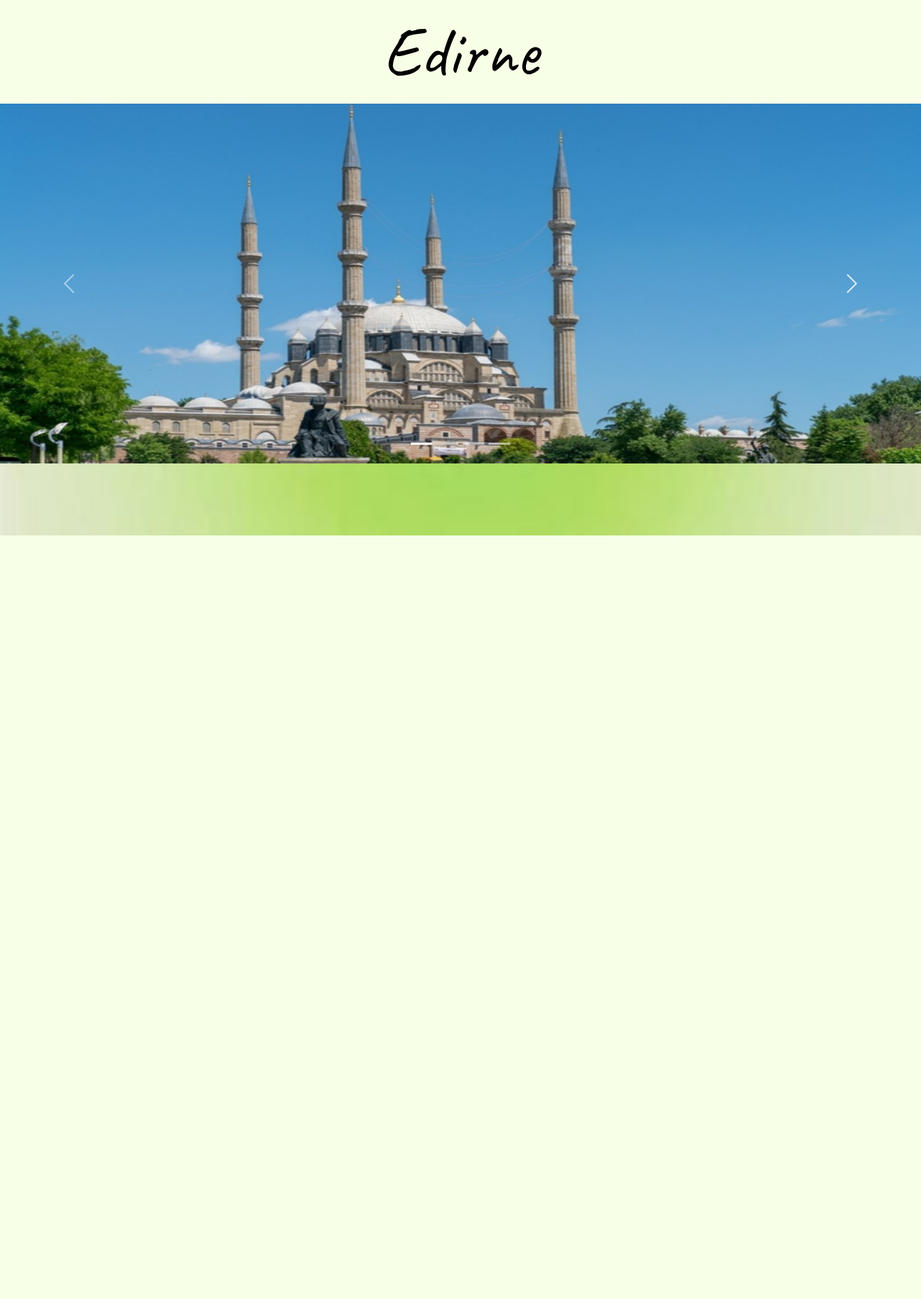
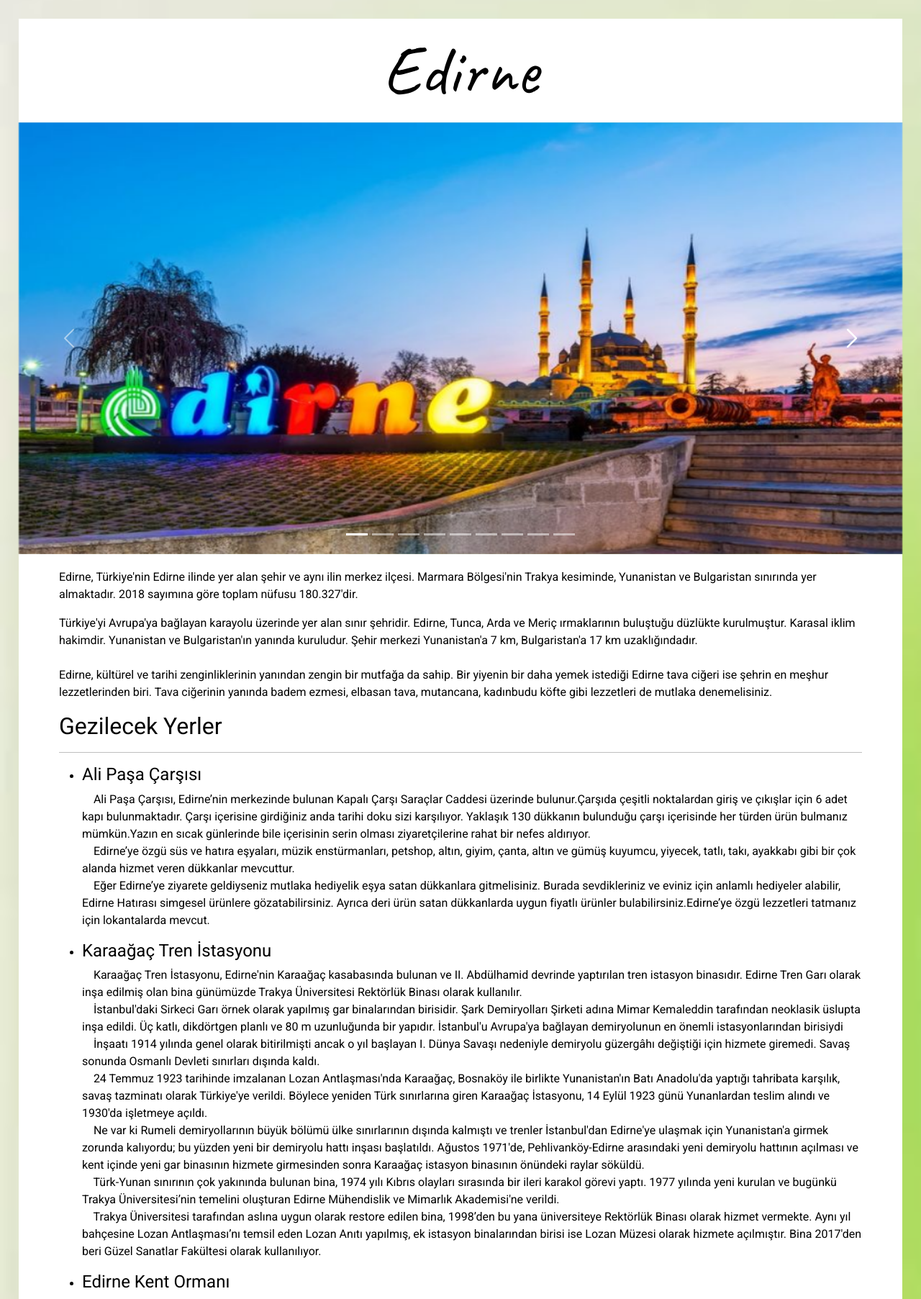
Before and after one commit to edaeren/Web-Teknolojileri-Proje-devi, a PHP site: page /Sehrim.html in a window 1280 px wide. Shown: the part 56-1861 px from the top of the page at 72% size. Before the commit the page ends 800 px from the top, so only its background shows below. Run offline with PHP 8.4, Linux system fonts and the light colour scheme.

Commit message:
Şehrim sayfası tamamlandı

```diff
--- a/WebTekno.proje/Sehrim.html
+++ b/WebTekno.proje/Sehrim.html
@@ -13,6 +13,8 @@
         integrity="sha384-wEmeIV1mKuiNpC+IOBjI7aAzPcEZeedi5yW5f2yOq55WWLwNGmvvx4Um1vskeMj0" crossorigin="anonymous">
     <link rel="preconnect" href="https://fonts.gstatic.com">
     <link href="https://fonts.googleapis.com/css2?family=Caveat&display=swap" rel="stylesheet">
+    <link rel="preconnect" href="https://fonts.gstatic.com">
+    <link href="https://fonts.googleapis.com/css2?family=Roboto&display=swap" rel="stylesheet">
 </head>
 
 <body>
@@ -58,12 +60,14 @@
     </nav>
     <!--NAVBAR BITTI-->
 
-
-    <div class="sehrim">
+    <section>
         <!--EDIRNE YAZISI-->
         <div class="edirne">Edirne</div>
+    </section>
+
 
     <!--Slider başlangıç-->
+
     <div id="carouselExampleIndicators" class="carousel slide" data-bs-ride="carousel">
         <div class="carousel-indicators">
             <button type="button" data-bs-target="#carouselExampleIndicators" data-bs-slide-to="0" class="active"
@@ -74,19 +78,55 @@
                 aria-label="Slide 3"></button>
             <button type="button" data-bs-target="#carouselExampleIndicators" data-bs-slide-to="3"
                 aria-label="Slide 4"></button>
+            <button type="button" data-bs-target="#carouselExampleIndicators" data-bs-slide-to="4"
+                aria-label="Slide 5"></button>
+            <button type="button" data-bs-target="#carouselExampleIndicators" data-bs-slide-to="5"
+                aria-label="Slide 6"></button>
+            <button type="button" data-bs-target="#carouselExampleIndicators" data-bs-slide-to="6"
+                aria-label="Slide 7"></button>
+            <button type="button" data-bs-target="#carouselExampleIndicators" data-bs-slide-to="7"
+                aria-label="Slide 8"></button>
+            <button type="button" data-bs-target="#carouselExampleIndicators" data-bs-slide-to="8"
+                aria-label="Slide 9"></button>
+
         </div>
+        <!--Resimleri ve resimlerin gideceği etiketleri yerleştirdim-->
         <div class="carousel-inner">
             <div class="carousel-item active">
-                    <img src="selimiye.jpg" class="d-block w-100 resimSlider" alt="Selimiye Camii">
+                <a target="_blank" href="mirasimiz.html"><img src="edirne.jpg" class="d-block w-100 resimSlider"
+                        alt="Selimiye Camii"></a>
             </div>
             <div class="carousel-item">
-                    <img src="..." class="d-block w-100" alt="...">
+                <a href="#alipasa"> <img src="alipasaKapalıCarsisi.jpg" class="d-block w-100 resimSlider"
+                        alt="Ali Paşa Kapalı Çarşısı"></a>
             </div>
             <div class="carousel-item">
-                    <img src="..." class="d-block w-100" alt="...">
+                <a href="#karaagactren"> <img src="karaagacTrenIstasyonu.jpg" class="d-block w-100 resimSlider"
+                        alt="Karaağaç Tren İstasyonu"></a>
             </div>
             <div class="carousel-item">
-                    <img src="..." class="d-block w-100" alt="...">
+                <a href="#kentormani"> <img src="edirneKentOrmani.jpg" class="d-block w-100 resimSlider"
+                        alt="Edirne Kent Ormanı"></a>
+            </div>
+            <div class="carousel-item">
+                <a href="#saraclar"><img src="saraclar.jpg" class="d-block w-100 resimSlider"
+                        alt="Saraçlar Caddesi"></a>
+            </div>
+            <div class="carousel-item">
+                <a href="#karaagacCadde"><img src="karaagaccaddesi.jpg" class="d-block w-100 resimSlider"
+                        alt="Karaağaç Caddesi"></a>
+            </div>
+            <div class="carousel-item">
+                <a href="#mecidiye"><img src="mecidiyeköprüsü.jpg" class="d-block w-100 resimSlider"
+                        alt="Mecidiye Köprüsü"></a>
+            </div>
+            <div class="carousel-item">
+                <a href="#karaagactren"><img src="karaagac2.jpg" class="d-block w-100 resimSlider"
+                        alt="Karaağaç Tren İstasyonu"></a>
+            </div>
+            <div class="carousel-item">
+                <a href="#karaagacCadde"><img src="karaagac3.jpg" class="d-block w-100 resimSlider"
+                        alt="Karaağaç Caddesi"></a>
             </div>
 
         </div>
@@ -105,9 +145,212 @@
             <span class="carousel-control-next-icon" aria-hidden="true"></span>
             <span class="visually-hidden">Next</span>
         </button>
+        <button class="carousel-control-next" type="button" data-bs-target="#carouselExampleIndicators"
+            data-bs-slide="next">
+            <span class="carousel-control-next-icon" aria-hidden="true"></span>
+            <span class="visually-hidden">Next</span>
+        </button>
+        <button class="carousel-control-next" type="button" data-bs-target="#carouselExampleIndicators"
+            data-bs-slide="next">
+            <span class="carousel-control-next-icon" aria-hidden="true"></span>
+            <span class="visually-hidden">Next</span>
+        </button>
+        <button class="carousel-control-next" type="button" data-bs-target="#carouselExampleIndicators"
+            data-bs-slide="next">
+            <span class="carousel-control-next-icon" aria-hidden="true"></span>
+            <span class="visually-hidden">Next</span>
+        </button>
+        <button class="carousel-control-next" type="button" data-bs-target="#carouselExampleIndicators"
+            data-bs-slide="next">
+            <span class="carousel-control-next-icon" aria-hidden="true"></span>
+            <span class="visually-hidden">Next</span>
+        </button>
+        <button class="carousel-control-next" type="button" data-bs-target="#carouselExampleIndicators"
+            data-bs-slide="next">
+            <span class="carousel-control-next-icon" aria-hidden="true"></span>
+            <span class="visually-hidden">Next</span>
+        </button>
+        <button class="carousel-control-next" type="button" data-bs-target="#carouselExampleIndicators"
+            data-bs-slide="next">
+            <span class="carousel-control-next-icon" aria-hidden="true"></span>
+            <span class="visually-hidden">Next</span>
+        </button>
     </div>
     <!--Slider bitiş-->
+
+    <!--Şehrin Tanıtımına Başladım-->
+    <section class="tanitim">
+        <div class="container">
+            <h2 class="baslikOrtada"></h2>
+            <p>Edirne, Türkiye'nin Edirne ilinde yer alan şehir ve aynı ilin merkez ilçesi. Marmara Bölgesi'nin Trakya
+                kesiminde, Yunanistan ve Bulgaristan sınırında yer almaktadır. 2018 sayımına göre toplam nüfusu
+                180.327'dir.</p>
+            <p>Türkiye'yi Avrupa'ya bağlayan karayolu üzerinde yer alan sınır şehridir. Edirne, Tunca, Arda ve Meriç
+                ırmaklarının buluştuğu düzlükte kurulmuştur. Karasal iklim hakimdir. Yunanistan ve Bulgaristan'ın
+                yanında kuruludur. Şehir merkezi Yunanistan'a 7 km, Bulgaristan'a 17 km uzaklığındadır.<br> <br>
+                Edirne, kültürel ve tarihi zenginliklerinin yanından zengin bir mutfağa da sahip. Bir yiyenin bir daha
+                yemek istediği Edirne tava ciğeri ise şehrin en meşhur lezzetlerinden biri. Tava ciğerinin yanında badem
+                ezmesi, elbasan tava, mutancana, kadınbudu köfte gibi lezzetleri de mutlaka denemelisiniz.</p>
+            <h2>Gezilecek Yerler</h2>
+            <hr>
+            <ul>
+                <li>
+                    <a name="alipasa">
+                        <h4>Ali Paşa Çarşısı</h4>
+                    </a>
+                </li>
+                <p>&nbsp &nbsp Ali Paşa Çarşısı, Edirne’nin merkezinde bulunan Kapalı Çarşı Saraçlar Caddesi üzerinde
+                    bulunur.Çarşıda çeşitli noktalardan giriş ve çıkışlar için 6 adet kapı bulunmaktadır. Çarşı
+                    içerisine girdiğiniz anda tarihi doku sizi karşılıyor. Yaklaşık 130 dükkanın bulunduğu çarşı
+                    içerisinde her türden ürün bulmanız mümkün.Yazın en sıcak günlerinde bile içerisinin serin olması
+                    ziyaretçilerine rahat bir nefes aldırıyor.<br>
+
+                    &nbsp &nbsp Edirne’ye özgü süs ve hatıra eşyaları, müzik enstürmanları, petshop, altın, giyim,
+                    çanta, altın ve
+                    gümüş kuyumcu, yiyecek, tatlı, takı, ayakkabı gibi bir çok alanda hizmet veren dükkanlar
+                    mevcuttur.<br>
+
+                    &nbsp &nbsp Eğer Edirne’ye ziyarete geldiyseniz mutlaka hediyelik eşya satan dükkanlara
+                    gitmelisiniz. Burada
+                    sevdikleriniz ve eviniz için anlamlı hediyeler alabilir, Edirne Hatırası simgesel ürünlere
+                    gözatabilirsiniz. Ayrıca deri ürün satan dükkanlarda uygun fiyatlı ürünler bulabilirsiniz.Edirne’ye
+                    özgü lezzetleri tatmanız için lokantalarda mevcut.</p>
+                <li>
+                    <a name="karaagactren">
+                        <h4>Karaağaç Tren İstasyonu</h4>
+                    </a>
+
+                </li>
+                <p> &nbsp &nbsp Karaağaç Tren İstasyonu, Edirne'nin Karaağaç kasabasında bulunan ve II. Abdülhamid
+                    devrinde
+                    yaptırılan tren istasyon binasıdır. Edirne Tren Garı olarak inşa edilmiş olan bina günümüzde Trakya
+                    Üniversitesi Rektörlük Binası olarak kullanılır.<br>
+
+                    &nbsp &nbsp İstanbul'daki Sirkeci Garı örnek olarak yapılmış gar binalarından birisidir. Şark
+                    Demiryolları
+                    Şirketi adına Mimar Kemaleddin tarafından neoklasik üslupta inşa edildi. Üç katlı, dikdörtgen planlı
+                    ve 80 m uzunluğunda bir yapıdır. İstanbul'u Avrupa'ya bağlayan demiryolunun en önemli
+                    istasyonlarından birisiydi<br>
+
+                    &nbsp &nbsp İnşaatı 1914 yılında genel olarak bitirilmişti ancak o yıl başlayan I. Dünya Savaşı
+                    nedeniyle
+                    demiryolu güzergâhı değiştiği için hizmete giremedi. Savaş sonunda Osmanlı Devleti sınırları dışında
+                    kaldı.<br>
+
+                    &nbsp &nbsp 24 Temmuz 1923 tarihinde imzalanan Lozan Antlaşması'nda Karaağaç, Bosnaköy ile birlikte
+                    Yunanistan'ın Batı Anadolu'da yaptığı tahribata karşılık, savaş tazminatı olarak Türkiye'ye verildi.
+                    Böylece yeniden Türk sınırlarına giren Karaağaç İstasyonu, 14 Eylül 1923 günü Yunanlardan teslim
+                    alındı ve 1930'da işletmeye açıldı.<br>
+
+                    &nbsp &nbsp Ne var ki Rumeli demiryollarının büyük bölümü ülke sınırlarının dışında kalmıştı ve
+                    trenler
+                    İstanbul'dan Edirne'ye ulaşmak için Yunanistan'a girmek zorunda kalıyordu; bu yüzden yeni bir
+                    demiryolu hattı inşası başlatıldı. Ağustos 1971'de, Pehlivanköy-Edirne arasındaki yeni demiryolu
+                    hattının açılması ve kent içinde yeni gar binasının hizmete girmesinden sonra Karaağaç istasyon
+                    binasının önündeki raylar söküldü.<br>
+
+                    &nbsp &nbsp Türk-Yunan sınırının çok yakınında bulunan bina, 1974 yılı Kıbrıs olayları sırasında bir
+                    ileri
+                    karakol görevi yaptı. 1977 yılında yeni kurulan ve bugünkü Trakya Üniversitesi’nin temelini
+                    oluşturan Edirne Mühendislik ve Mimarlık Akademisi'ne verildi.<br>
+
+                    &nbsp &nbsp Trakya Üniversitesi tarafından aslına uygun olarak restore edilen bina, 1998’den bu yana
+                    üniversiteye Rektörlük Binası olarak hizmet vermekte. Aynı yıl bahçesine Lozan Antlaşması’nı temsil
+                    eden Lozan Anıtı yapılmış, ek istasyon binalarından birisi ise Lozan Müzesi olarak hizmete
+                    açılmıştır. Bina 2017'den beri Güzel Sanatlar Fakültesi olarak kullanılıyor.<br></p>
+                <li>
+                    <a name="kentormani">
+                        <h4>Edirne Kent Ormanı</h4>
+                    </a>
+                </li>
+                <p> &nbsp &nbsp Orman içerisinde birde farklı özelliğe sahip olan ağaçlar bulunuyor. Bu ağaçların
+                    içerisinde ise
+                    armut, muşmula, meyveli karağaç gibi ağaçların olduğunu da söyleyebiliriz. Edirne Kent Ormanını
+                    ziyaret eden kişiler temiz hava güzel yeşillik alanlarını görmesinin yanı sıra aynı zamanda da hazır
+                    mangal keyfi, market hizmeti, kasap reyonu, eğlence alanları ve hazır piknik alanlarından
+                    yararlanabilecek ve gününüzü de bundan böyle Edirne Kent Ormanı sayesinde daha eğlenceli bir şekilde
+                    geçirebilme şansına sahip olacaksınız. Özellikle çocukların oynayabilecekleri pek çok eğlence
+                    oyunlarının da Edirne Kent Ormanı içerisinde bulunuyor olması büyükleri mutlu ettiği kadar küçükleri
+                    de neşelendirmeyi en iyi şekilde başarıyor.</p>
+                <li>
+                    <a name="saraclar">
+                        <h4>Saraçlar Caddesi</h4>
+                    </a>
+                </li>
+                <p>
+                    &nbsp &nbsp Tarihi Saraçlar Caddesi, Edirne ile özdeşleşmiş yaşayan bir caddedir.Bir zamanlar burada
+                    bol saraç
+                    bulunduğu için bu ismi almıştır. Edirne’nin en işlek caddesi olarak biliniyor. Yunan ve Bulgarların
+                    en
+                    çok ziyaret ettiği ve alışveriş yaptığı merkez.
+                    2008 senesinde araç trafiğine kapatılıp sadece yayalara hizmet vermesinden sonra
+                    Edirne'nin yeni kültür ve sanat merkezi olmuştur. Konserler verilir, gösteriler düzenlenir, sergiler
+                    açılır.
+                    Kıyafet mağazalarından ayakkabıcılara, kuyumculardan telefonculara, pastanelerden meşhur Edirne
+                    şekerlemeleri satanlara arayıp da bulamayacağınız hiçbir şey yoktur. Ayrıca kalacak yer arıyorsanız,
+                    caddenin üzerinde ve yakın çevresinde birbirinden güzel ve ucuz oteller de bulabilirsiniz.
+
+                    Saraçlar Caddesine haftanın en az 1 günü mutlaka uğrarım diyen Edirneli sayısı hiç de az değildir.
+                    Şehir minibüslerinde çarşı olarak da geçer. Eğer Edirne'ye yabancıysanız, herhangi birisine
+                    ''Çarşıya nasıl giderim?'' diye sorduğunuzda size Saraçlar Caddesini tarif edeceğine emin
+                    olabilirsiniz.
+                    Tarihi Alipaşa Çarşısı (Kapalı Çarşı) da Saraçlar Caddesinde yer alır. Tarihi çarşının içinde 130
+                    adet mağaza ve 6 tane de kapı vardır. Orta kapısından girerseniz (PTT'nin tam karşısı), Kapalı
+                    Çarşının arkasına geçersiniz. Burada da birbirinden güzel yiyecekler yapan ciğerciler ve köfteciler
+                    bulabilirsiniz. Saraçlar Caddesi'ne giderken Orduevinin karşısından, ışıklardan, sola aşağıya inip
+                    aracınızı park edecek bir yer bulabilirsiniz. Buralarda hem Belediye'ye ait yol kenarı otoparkları
+                    hem de özel otoparklar bulabilirsiniz. Aracınızı güvenle bırakabilirsiniz.
+
+                </p>
+                <li>
+                    <a name="karaagacCadde">
+                        <h4>Karaağaç Caddesi(Lozan Caddesi)</h4>
+                    </a>
+                    <p> &nbsp &nbsp Tarih, doğa ve kuş sesleri arasında uzanan emsalsiz bir yoldur. "Meriç Köprüsü",
+                        "Eski (Jandarma)
+                        Karakol Binası" ve "Tarihi Tren Garı" ile "Hacı Adil Bey Çeşmesi" Karaağaç'a ulaşan tarihi parke
+                        taş yolun altın parçaları gibidir.Yakın geçmişteki Karaağaç'tan köprüye kadar uzanan ek tren
+                        yolundan kalma bu güzelliklerle başlayan Karaağaç Yolu (son dönemde bilinen adıyla Lozan
+                        Caddesi) Edirne'nin en güzel mesire yerlerinden olan Söğütlük Ormanı'ndaki yeşillik ve bülbül
+                        sesleriyle sarmaş dolaş olur.Yol boyunca gördüğünüz tarihi ağaçların zamanla dinamit lokumları
+                        konulmak üzere kullanılan kovukları İkinci Dünya Savaşı'na hazırlanan Trakya'nın o dönemini
+                        çarpıcı bir şekilde vurgulamaktadır.
+                    </p>
+                </li>
+                <li>
+                    <a name="mecidiye">
+                        <h4>Mecidiye Köprüsü</h4>
+                    </a>
+                </li>
+                <p>
+                    &nbsp &nbsp Mecidiye Köprüsü veya diğer adıyla Meriç Köprüsü, 1842'de Abdülmecit zamanında yapımına
+                    başlanmış ve
+                    1847'de bitirilmiş köprüdür.Edirne-Karaağaç yolunda, Meriç Nehri üzerinde yer alır. 263 metre
+                    uzunluk, 7 metre genişlikte, 13 ayak üzerinde 12 sivri kemerli olup yanlara doğru eğimli özellikler
+                    taşımaktadır. Mermer yazıtlı tarih köşkü olan köprünün kubbesinde daha önceleri güneş motifi
+                    şeklinde demirden bir paratoner olduğu bilinmektedir.
+
+                    &nbsp &nbsp Köprünün tarih köşkünün kubbesinin içerisinde Edirne manzarası olan duvar resimleri
+                    bulunur.
+                    Köprünün her iki kısmında da gemi, kayık ve sandalların yanaşabilmesi için kesme taşlardan rıhtım
+                    yapılmıştır. Nitekim taş köprü yapılmadan önce nehir üzerinden Balkanlar'ın iç bölgelerine doğru
+                    nehir ticareti yapılmaktaydı.
+                </p>
+            </ul>
+
         </div>
+    </section>
+    <footer class="footer2">
+        <header>Kaynakça:</header>
+        <ul>
+            <li>https://www.azbibak.com</li>
+            <li>https://tr.wikipedia.org/wiki</li>
+            <li>https://seyahatdergisi.com</li>
+            <li>http://edirneliyim.blogspot.com</li>
+            <li>https://edirnevdb.gib.gov.tr</li>
+            <li>https://tr.wikipedia.org/wikila</li>
+        </ul>
+    </footer>
 
 
     <!----js bootstrap------>
--- a/WebTekno.proje/styles.css
+++ b/WebTekno.proje/styles.css
@@ -1,4 +1,4 @@
-/*Anasayfa cssleri*/
+/*******************************Anasayfa cssleri************************/
 .aa {
     background-color: #eeffe6;
 }
@@ -55,7 +55,7 @@ div.desc {
 }
 
 
-/*Ozgecmis cssleri*/
+/******************Ozgecmis cssleri******************/
 .ozgecmis{
 
     /*margin:2%;*/
@@ -87,27 +87,81 @@ div.desc {
     position: relative;
     top: 18px;
 }
+.footer{
+    background-color: #264d73;
+    color: white;
+    margin-left: -2%;
+    margin-right: -2%;
+    text-align: right;
+    padding-right: 2%;
+    overflow: hidden;
+}
 
-/*Sherim cssleri*/
+/********************************Sehrim cssleri***************************/
 .resimSlider{
-    height: 500px; ;
-    width: 300px;
+    height: 600px;
+    padding-left:2%;
+    padding-right:2%;
+
 }
 
 .edirne{
-   /* background-color:#f7ffe6;
-    color: black; */
+    background-color:white;
+    color: black;
     height: 10%;
     font-size: 100pt;
     text-align: center;
     font-family: 'Caveat', cursive;
     font-size:600%;
+    margin-left: 2%;
+    margin-right: 2%;
+    margin-top: 2%;
 }
 
+.tanitim{
+    float: center;
+
+   margin-left: 2%;
+   margin-right: 2%;
+    background-color: white;
+    color: black;
+    padding: 1%;
+    overflow: hidden;
+    background-size: cover;
+    font-family: 'Roboto', sans-serif;
+}
+.baslikOrtada{
+    text-align: center;
+}
+.footer2{
+    background-color: #264d73;
+    color: white;
+    margin-left: 2%;
+    margin-right: 2%;
+    text-align: left;
+    padding-right: 2%;
+    overflow: hidden;
+}
+
+/************MİRASIMIZ**********/
+.selimiye{
+    background-color:white;
+    color: black;
+    height: 10%;
+    font-size: 100pt;
+    text-align: center;
+    font-family: 'Arvo', serif;
+    font-family: 'Bree Serif', serif;
+    font-size:500%;
+    margin-left: 2%;
+    margin-right: 2%;
+    margin-top: 2%;
+}
+/*
 .sehrim{
     background-color:#f7ffe6;
     color: black;
     width: 100%;
     height: 100%;
     overflow: hidden;
-}
+} */
```
Also changed, not shown: WebTekno.proje/Anasayfa.html (+8 -5 lines), WebTekno.proje/Ozgecmis.html (+18 -10 lines), WebTekno.proje/mirasimiz.html (added, +99 -0 lines), WebTekno.proje/alipasaKapalıCarsisi.jpg (added), WebTekno.proje/edirne.jpg (added), WebTekno.proje/edirneKentOrmani.jpg (added), WebTekno.proje/karaagac2.jpg (added), WebTekno.proje/karaagac3.jpg (added), WebTekno.proje/karaagacTrenIstasyonu.jpg (added), WebTekno.proje/karaagaccaddesi.jpg (added), WebTekno.proje/mecidiyeköprüsü.jpg (added), WebTekno.proje/saraclar.jpg (added), WebTekno.proje/selimiye3.jpg (added), WebTekno.proje/selimiye4.jpg (added), 3 more files. Lines whose indentation alone changed are shown as unchanged.
